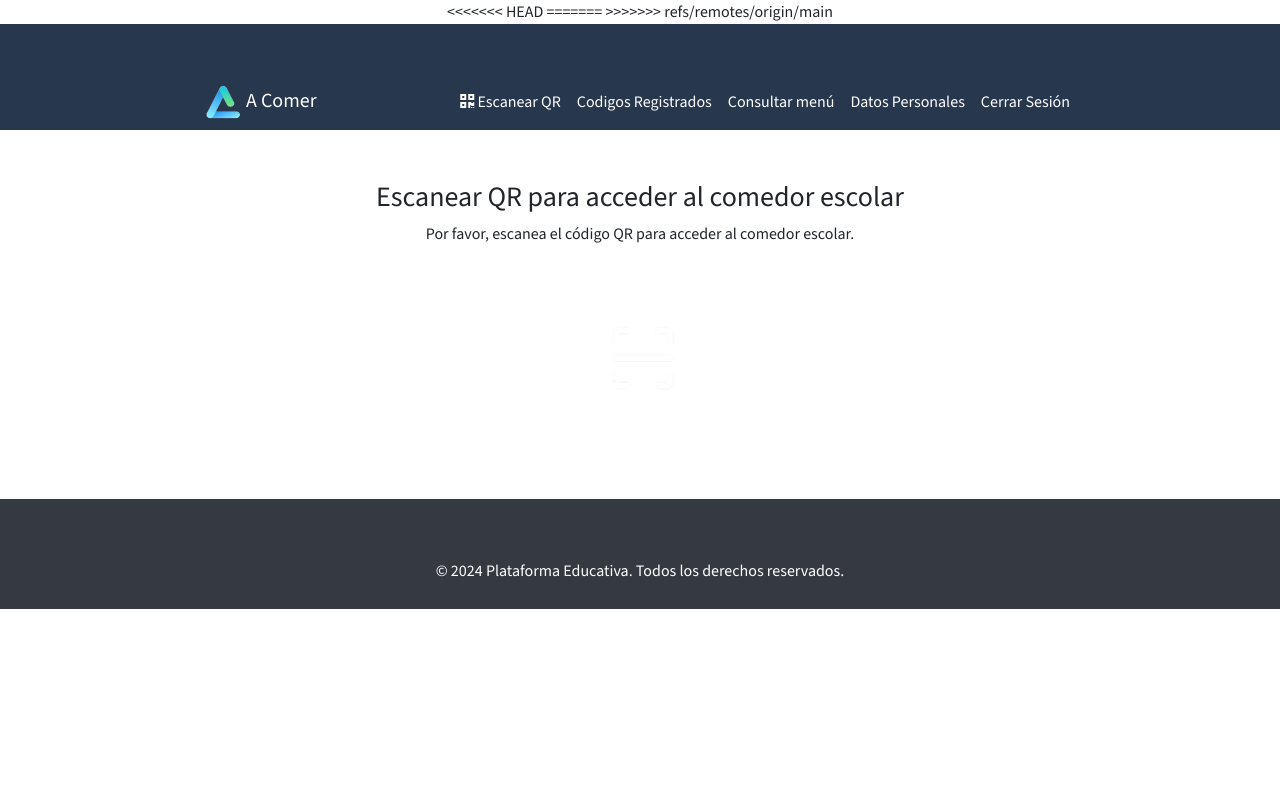
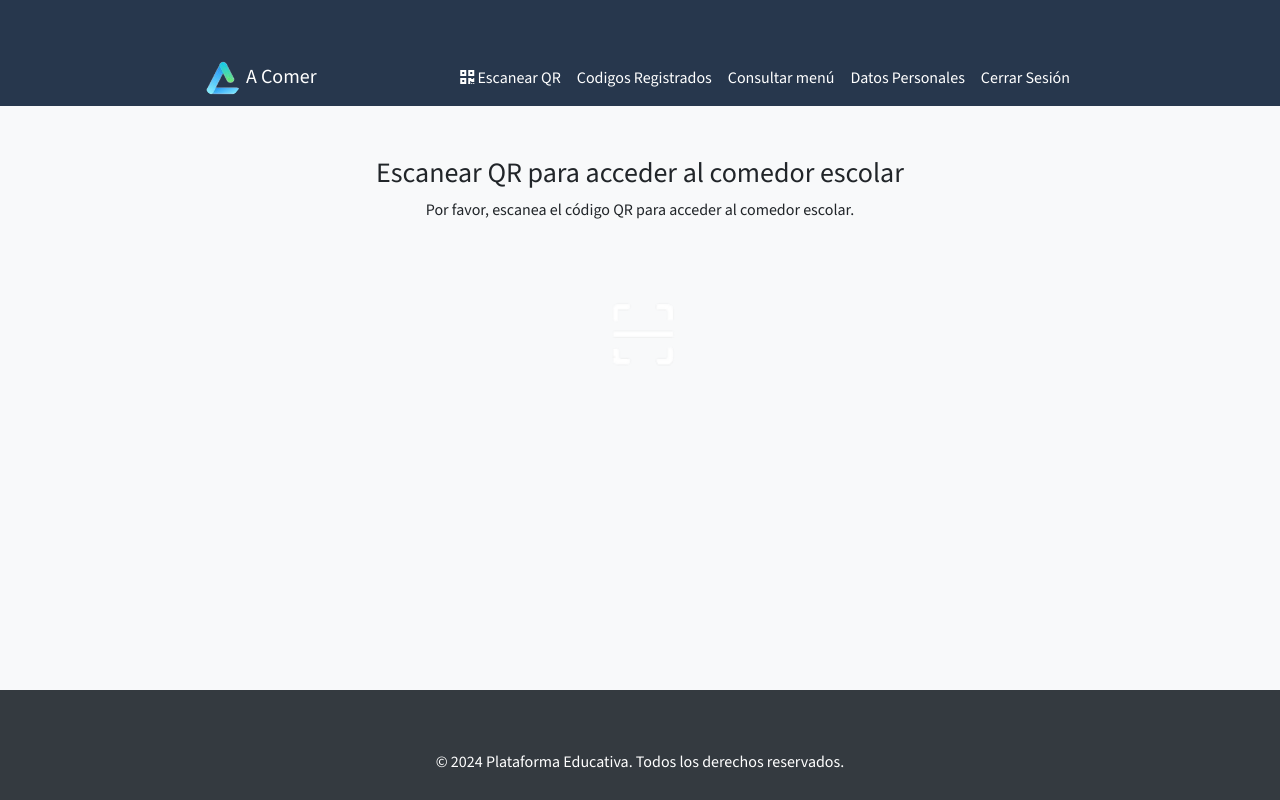
Before and after one commit to mjjkk13/proyecto_acomer, a PHP site: page /Php/Estudiante/index.html in a window 1280 px wide. Run offline with PHP 8.4, Linux system fonts and the light colour scheme; some libraries are stand-ins or nearby versions.

Commit message:
cambios styles

```diff
--- a/Php/Estudiante/index.html
+++ b/Php/Estudiante/index.html
@@ -5,11 +5,7 @@
   <meta charset="utf-8">
   <meta name="viewport" content="width=device-width, initial-scale=1">
   <link href="https://cdn.jsdelivr.net/npm/bootstrap@5.3.3/dist/css/bootstrap.min.css" rel="stylesheet">
-<<<<<<< HEAD
   <link rel="stylesheet" href="./../css/estudiante.css">
-=======
-  <link rel="stylesheet" href="../../css/estudiante.css">
->>>>>>> refs/remotes/origin/main
   <link rel="stylesheet" href="https://cdnjs.cloudflare.com/ajax/libs/font-awesome/5.15.4/css/all.min.css">
   <script src="../../assets/plugins/qrCode.min.js"></script>
   <script src="https://cdn.jsdelivr.net/npm/sweetalert2@11"></script>
--- a/css/estudiante.css
+++ b/css/estudiante.css
@@ -1,23 +1,17 @@
 @import url('https://fonts.googleapis.com/css2?family=Source+Code+Pro:ital,wght@0,200..900;1,200..900&family=Source+Sans+3:ital,wght@0,200..900;1,200..900&display=swap');
 
 body {
-<<<<<<< HEAD
   background-color: #DDE6ED;
-=======
   background-color: #f8f9fa;
->>>>>>> refs/remotes/origin/main
   display: flex;
   text-align: center;
   flex-direction: column;
   min-height: 100vh;
   font-family: 'Source Sans 3', sans-serif; /* Aplicación de la fuente */
-<<<<<<< HEAD
-=======
 }
 nav.navbar {
   background-color: #27374D; /* Fondo del nav */
   color: #ffffff !important; /* Color del texto en el nav */
->>>>>>> refs/remotes/origin/main
 }
 
 nav.navbar a.nav-link,
@@ -66,14 +60,11 @@ nav.navbar a.nav-link.dropdown-toggle:hover {
   padding: 10px 0;
   text-align: center;
 }
-<<<<<<< HEAD
 img{
   border-radius:100%;
 }
 /* Media queries para hacer el contenido responsive */
-=======
 
->>>>>>> refs/remotes/origin/main
 @media (max-width: 576px) {
   .navbar-brand img {
     width: 30px;
```
